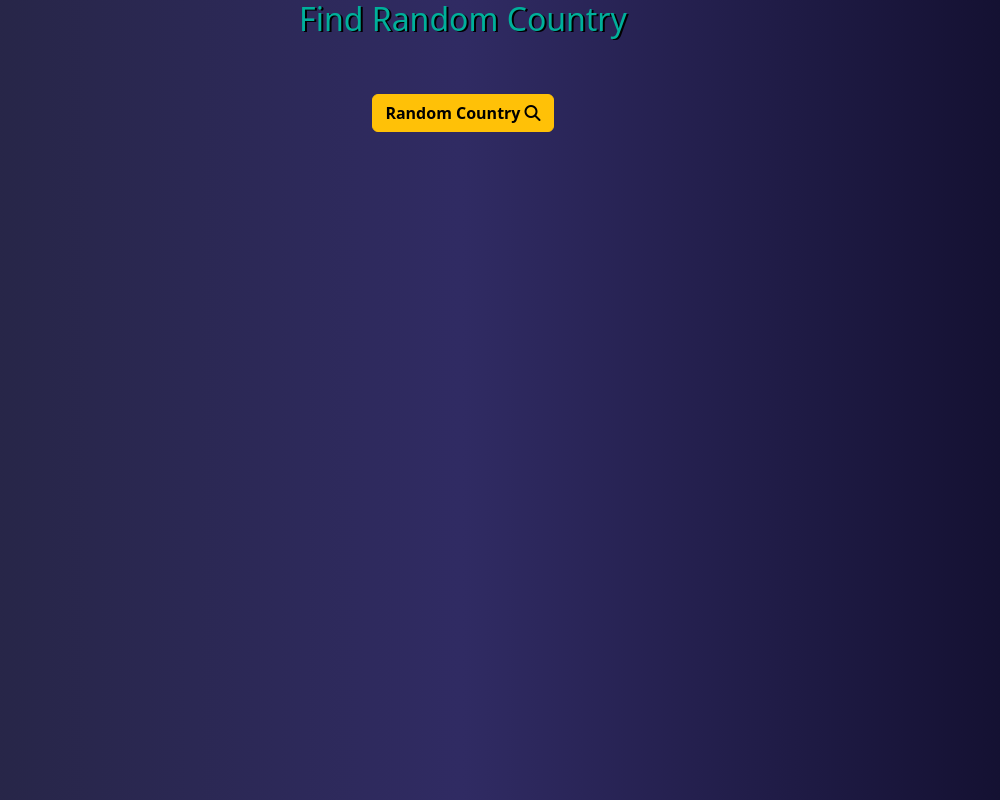
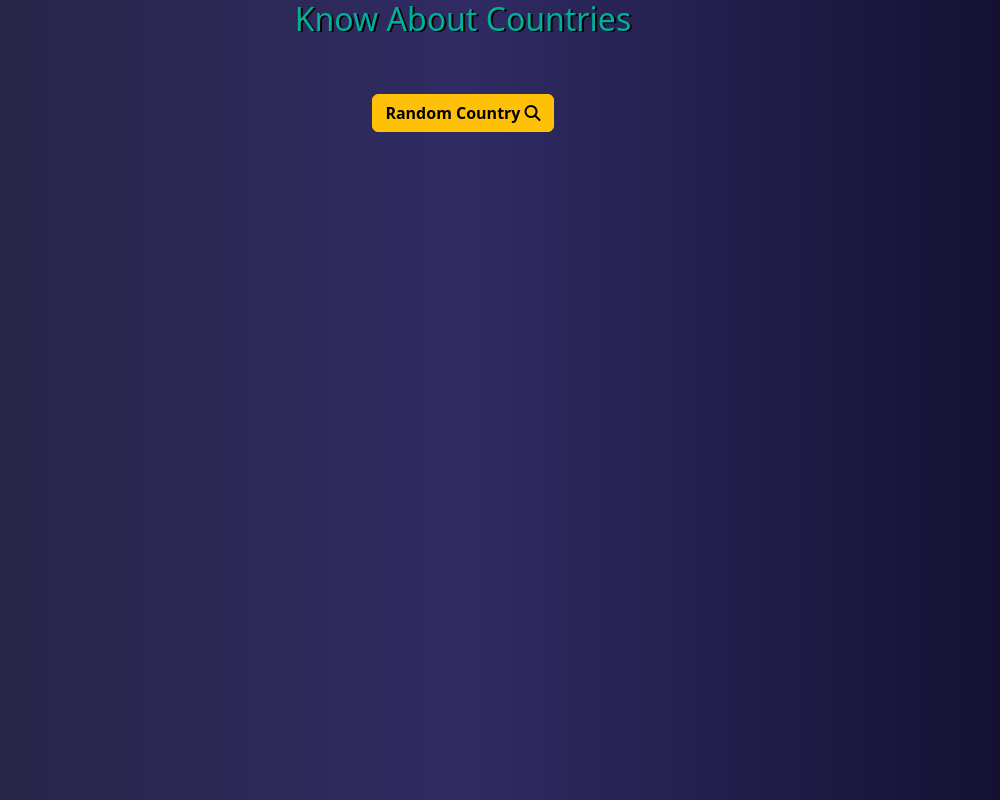
Before and after one commit to Jabaraj16/Random-country, a plain HTML site: page index.html in a window 1280 px wide. Shown: the whole page, without its empty margins (177-1177 px from the left). Drawn offline with nearby package versions, Linux system fonts and the light colour scheme.

Commit message:
Update index.html

```diff
--- a/index.html
+++ b/index.html
@@ -18,7 +18,7 @@ background: linear-gradient(to right, #24243e, #302b63, #0f0c29); /* W3C, IE 10+
 </head>
 <body>
     <div class="w-100  d-flex justify-content-center flex-column" style="height: 100%;">
-        <h2 class="text-center " style="color: #00b09b; text-shadow: 2px 1px black;">Find  Random Country</h2>
+        <h2 class="text-center " style="color: #00b09b; text-shadow: 2px 1px black;">Know About Countries</h2>
         <div class="text-center mt-5"><button onclick="getCountry()" class="btn btn-warning fw-bold">Random Country   <i class="fa-solid fa-magnifying-glass"></i></button></div>
         <div id="result" class="d-flex justify-content-center mt-5">
 
```
